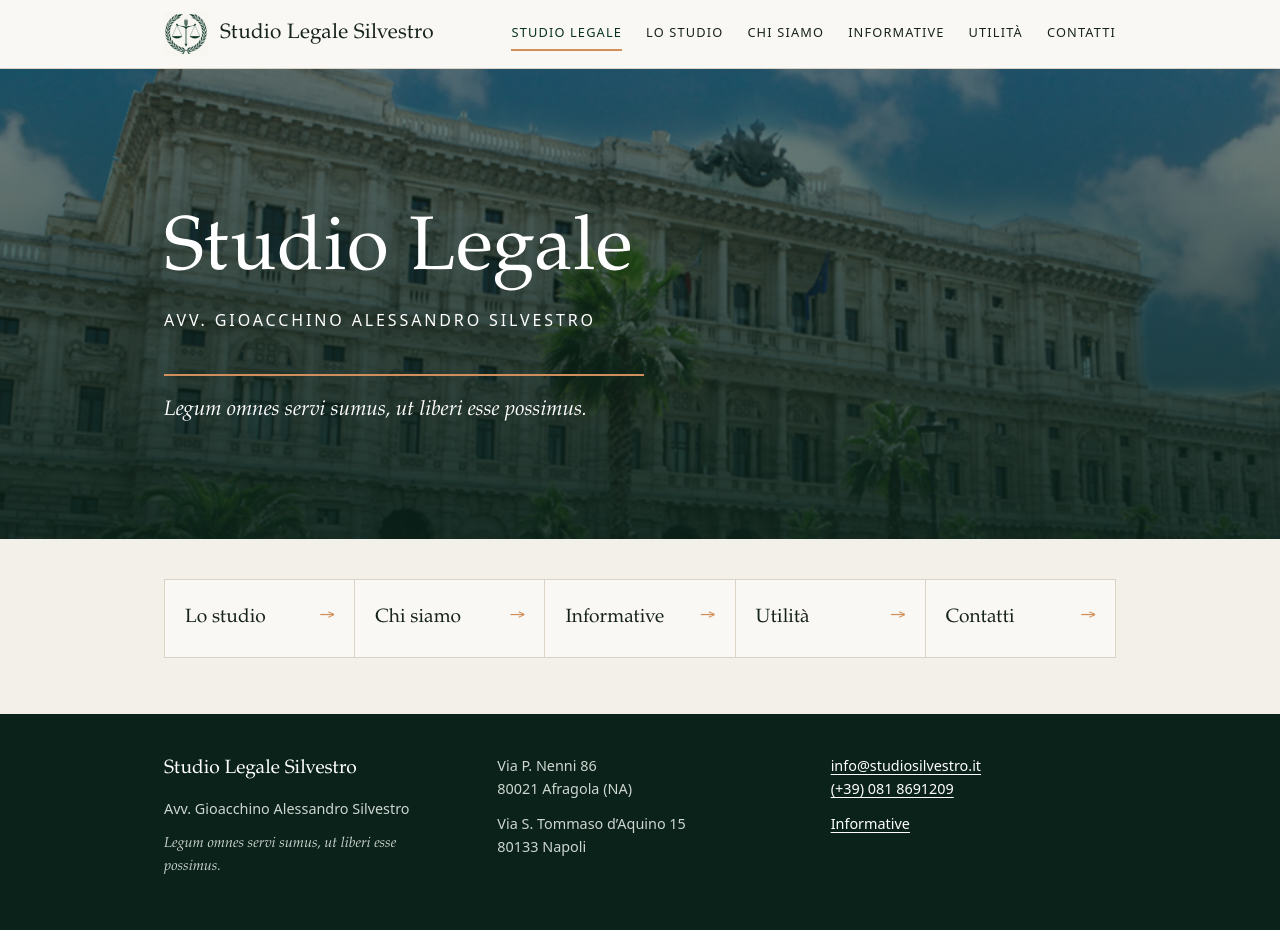
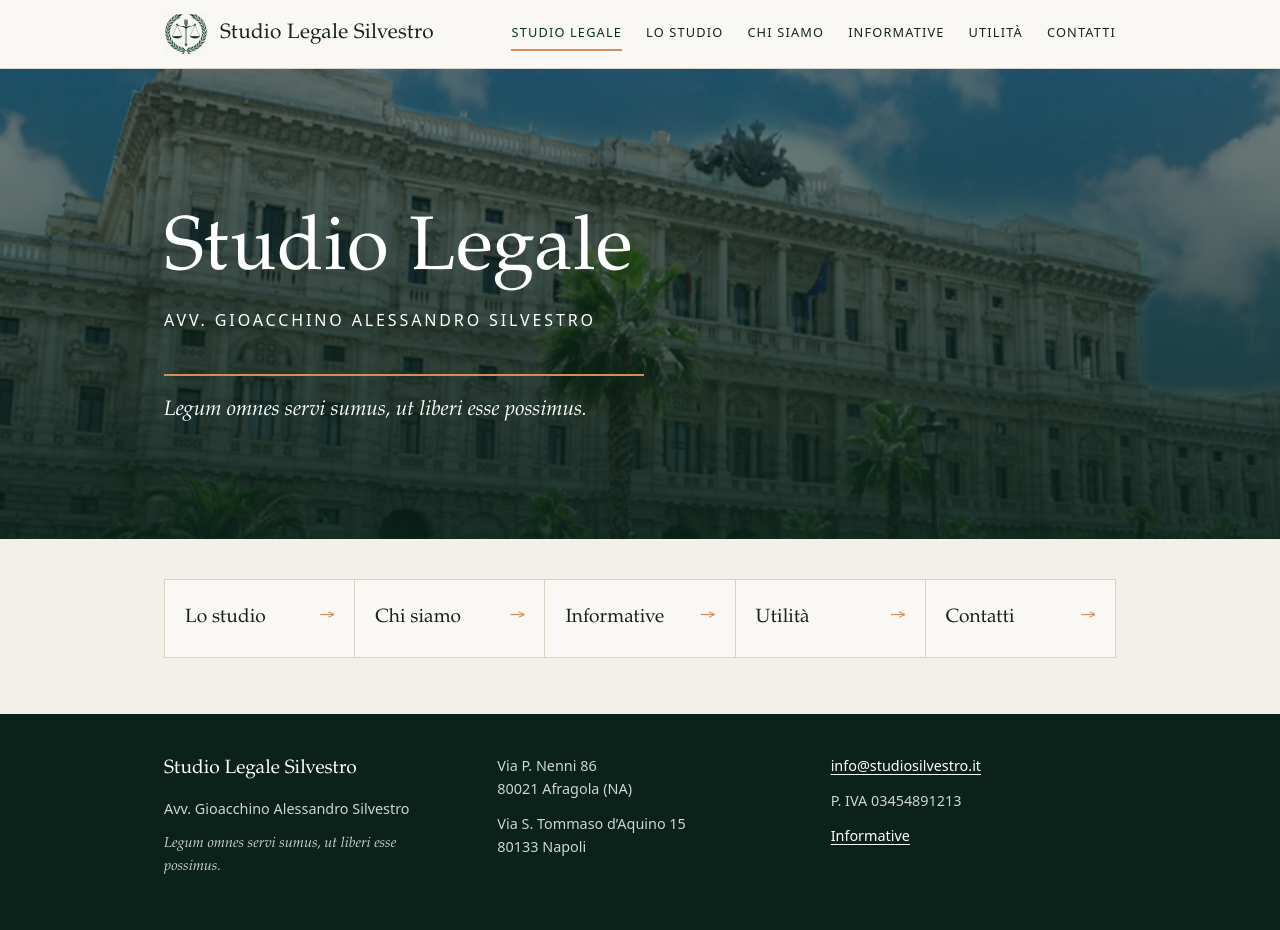
Before and after one commit to giasone70/studio-legale, a Jekyll site: the page built from index.md, in a window 1280 px wide. Built offline with Jekyll 4.4.1, drawn with Linux system fonts in a browser that asks for light colours.

Commit message:
Update studio.yml

```diff
--- a/_data/studio.yml
+++ b/_data/studio.yml
@@ -6,11 +6,14 @@ titolare: Avv. Gioacchino Alessandro Silvestro
 motto: Legum omnes servi sumus, ut liberi esse possimus.
 
 email: info@studiosilvestro.it
-telefono: "(+39) 081 8691209"
-telefono_link: "+390818691209"
+telefoni:
+  - numero: "(+39) 081 8691209"
+    link: "+390818691209"
+  - numero: "(+39) 081 7041411"
+    link: "+390817041411"
 
 # Facoltativi: se compilati compaiono nel piè di pagina.
-partita_iva: ""
+partita_iva: "03454891213"
 pec: ""
 
 sedi:
```
